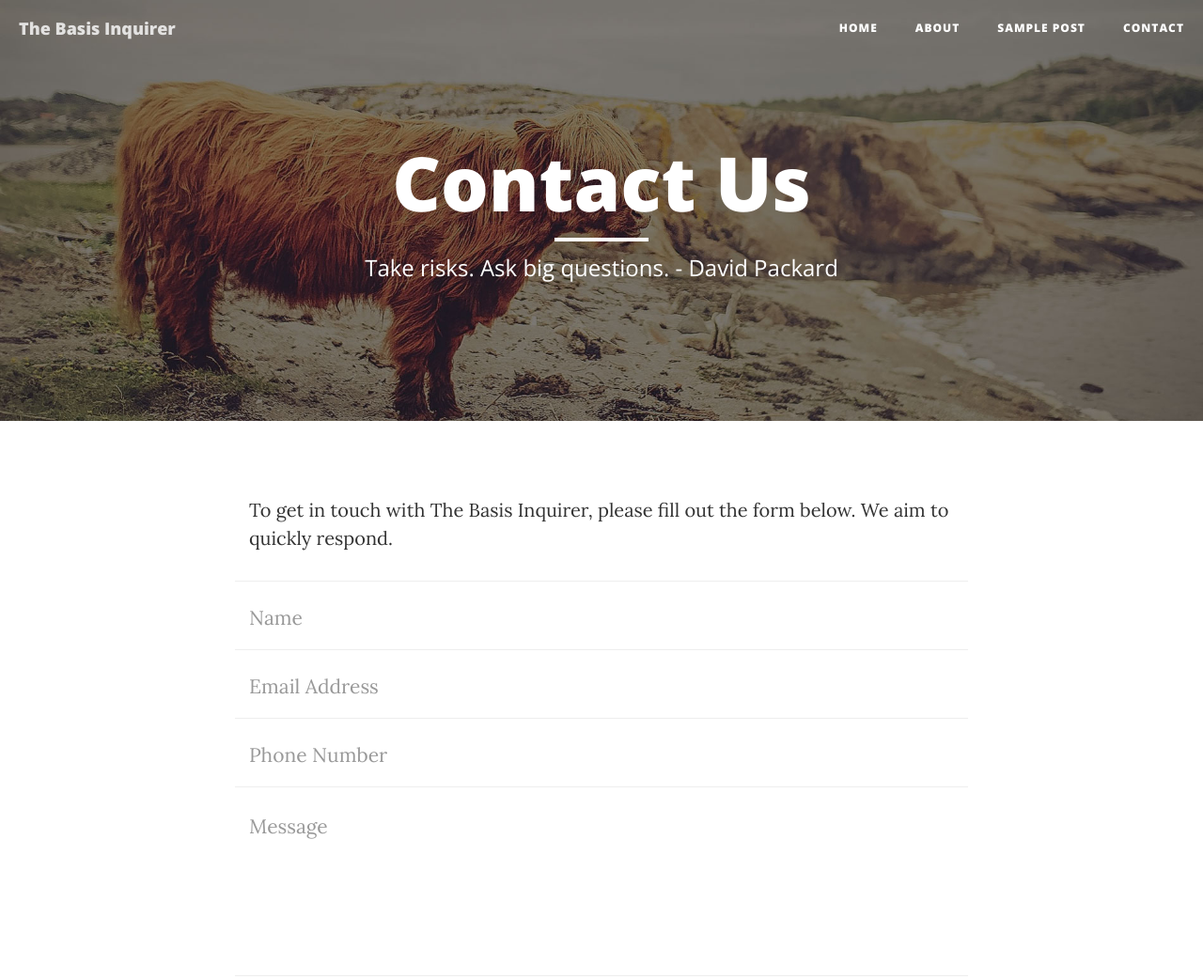
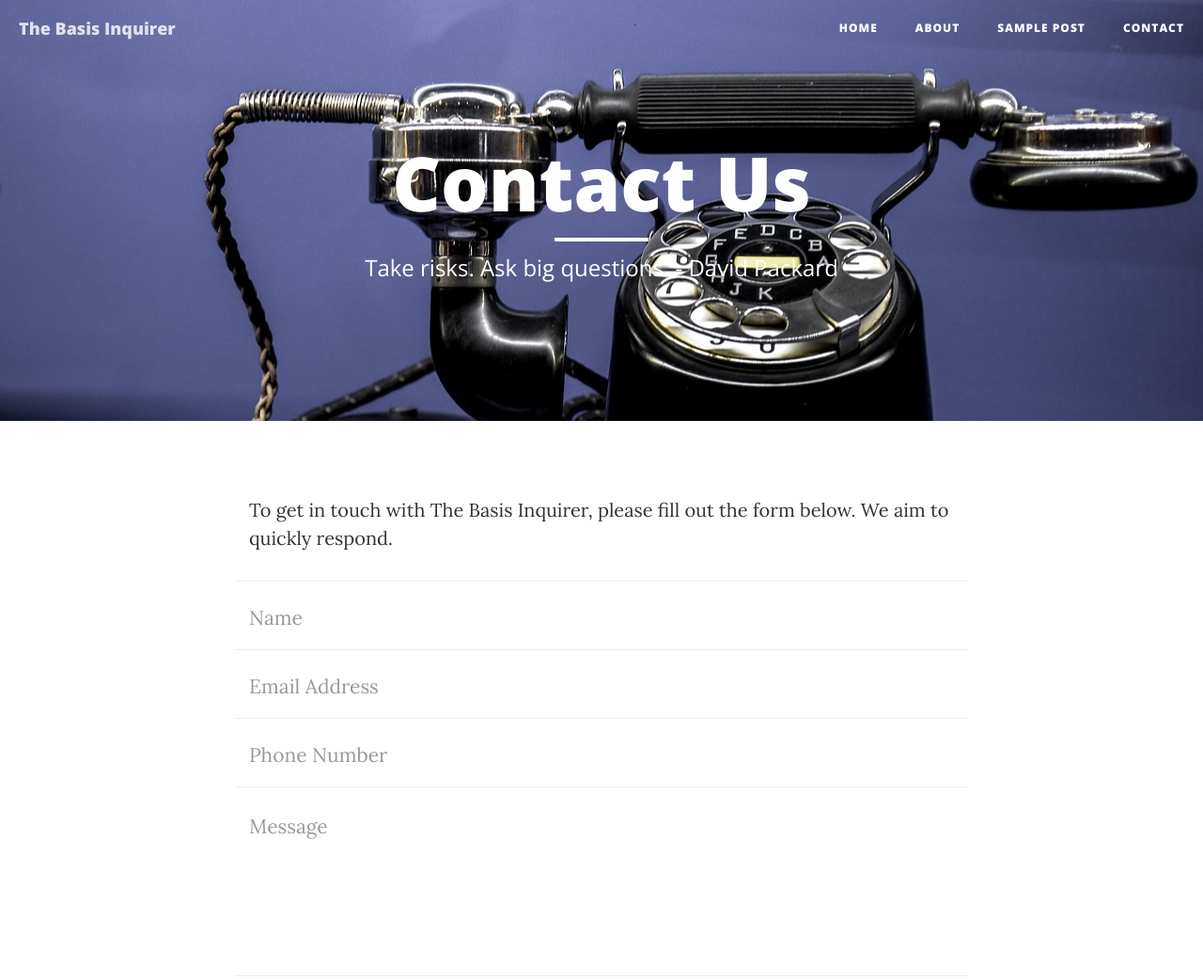
Before and after one commit to ArchitC/panzerpeach.github.io, a website: page contact.html in a window 1280 px wide. Shown: the top 1042 px of the page at 94% size. Drawn offline with nearby package versions, Linux system fonts and the light colour scheme.

Commit message:
contact us pic

```diff
--- a/contact.html
+++ b/contact.html
@@ -69,7 +69,7 @@
 
     <!-- Page Header -->
     <!-- Set your background image for this header on the line below. -->
-    <header class="intro-header" style="background-image: url('img/contact-bg.jpg')">
+    <header class="intro-header" style="background-image: url('img/phone-735062_1280.jpg')">
         <div class="container">
             <div class="row">
                 <div class="col-lg-8 col-lg-offset-2 col-md-10 col-md-offset-1">
```
